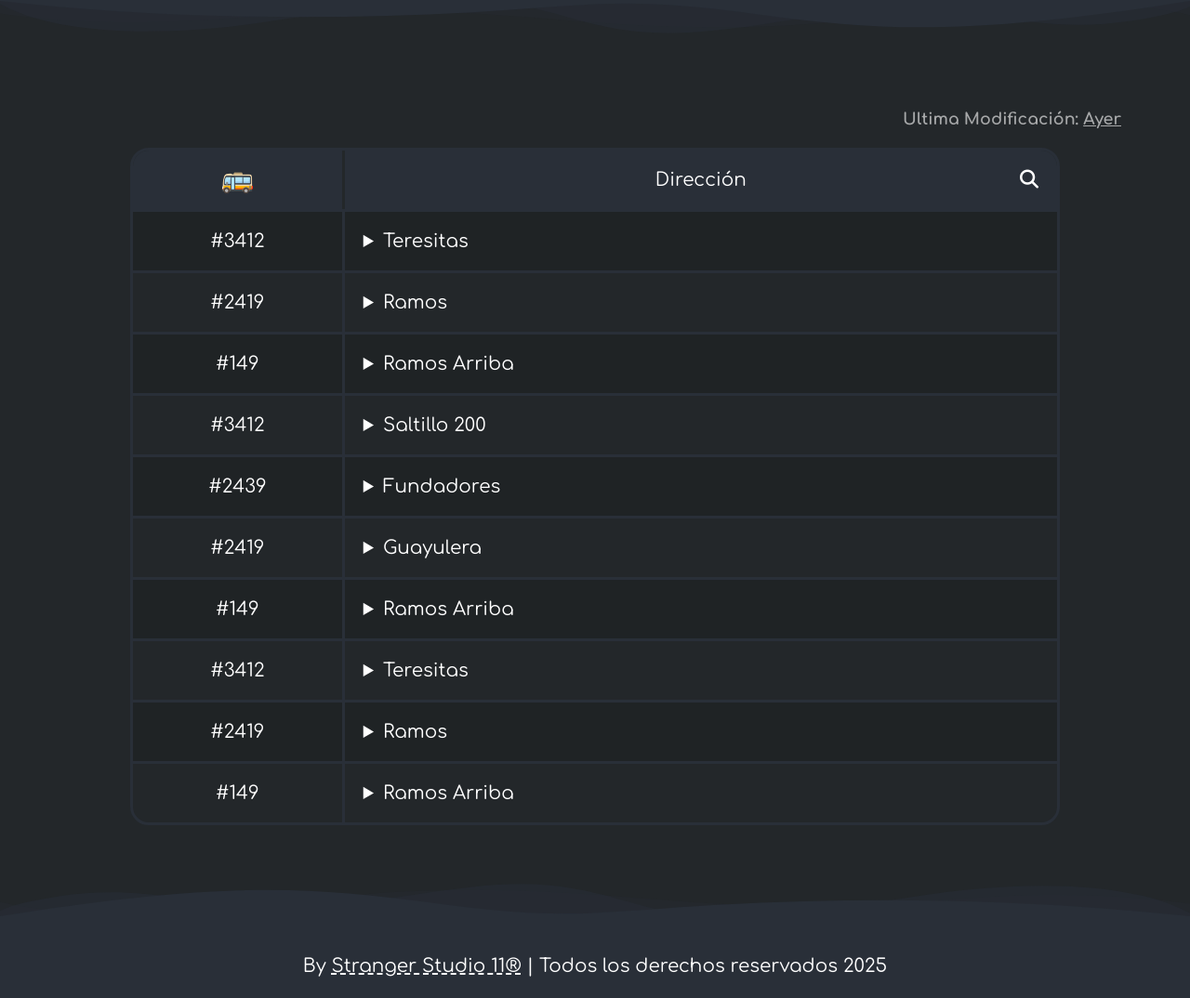
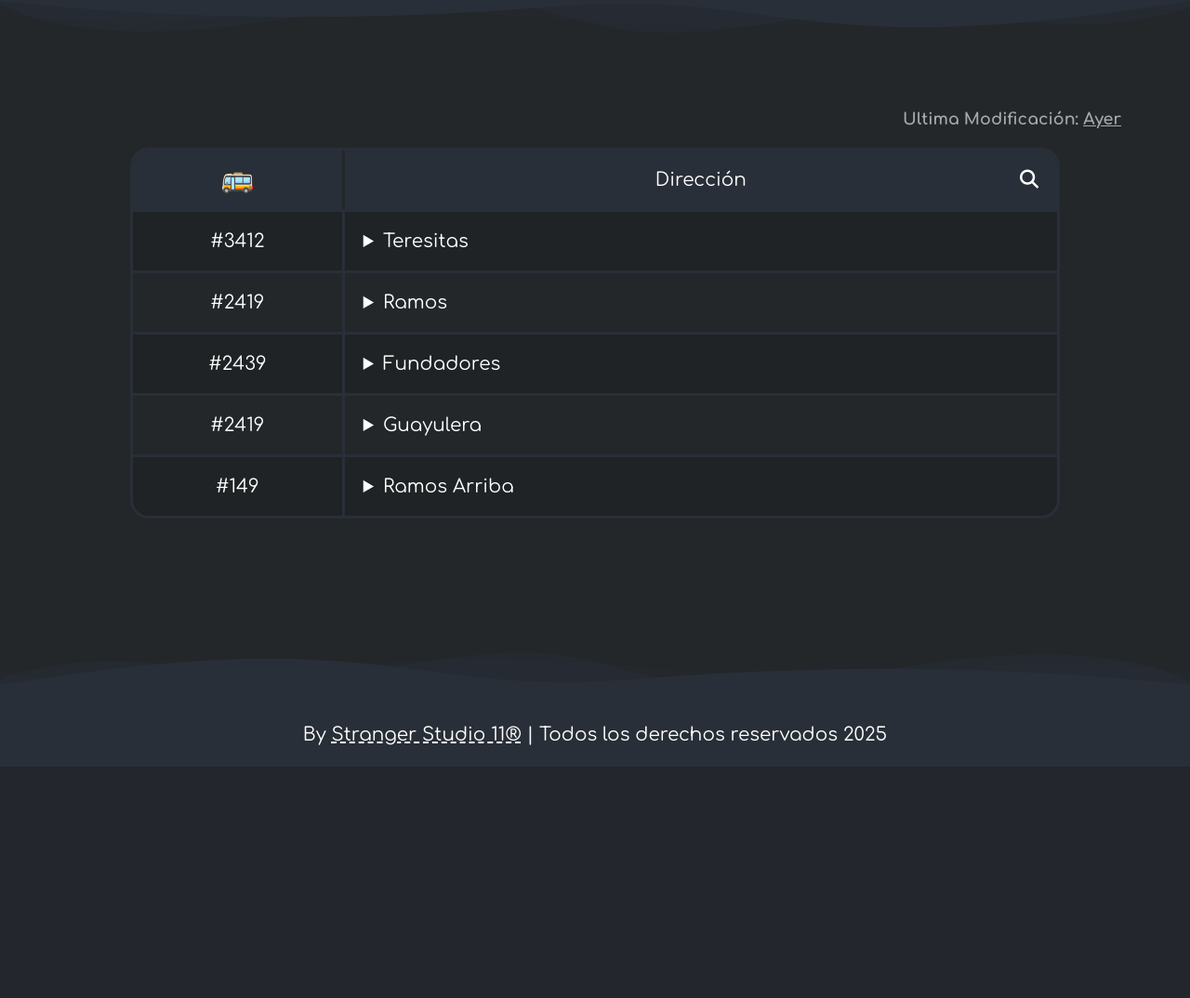
Before and after one commit to Stranger11ac/UTCRutas, a PHP site: page / in a window 1280 px wide. Shown: the part 109-1183 px from the top of the page at 93% size. After the commit the page ends 911 px from the top, so only its background shows below. Run offline with PHP 8.4, Linux system fonts and the light colour scheme; some libraries are stand-ins or nearby versions.

Commit message:
Update index.php

```diff
--- a/index.php
+++ b/index.php
@@ -72,20 +72,6 @@
                         </details>
                     </div>
                     <div class="table_custom-row">
-                        <div class="table-c1">#149</div>
-                        <details class="table-c2">
-                            <summary>Ramos Arriba</summary>
-                            <p>Todas las colonias que salen de ramos y tambien el centro.</p>
-                        </details>
-                    </div>
-                    <div class="table_custom-row">
-                        <div class="table-c1">#3412</div>
-                        <details class="table-c2">
-                            <summary>Saltillo 200</summary>
-                            <p>saltillo teresitas, pasa por el centro centro.</p>
-                        </details>
-                    </div>
-                    <div class="table_custom-row">
                         <div class="table-c1">#2439</div>
                         <details class="table-c2">
                             <summary>Fundadores</summary>
@@ -96,27 +82,6 @@
                         <div class="table-c1">#2419</div>
                         <details class="table-c2">
                             <summary>Guayulera</summary>
-                            <p>Ramos teresitas, pasa por el centro centro abajo.</p>
-                        </details>
-                    </div>
-                    <div class="table_custom-row">
-                        <div class="table-c1">#149</div>
-                        <details class="table-c2">
-                            <summary>Ramos Arriba</summary>
-                            <p>Todas las colonias que salen de ramos y tambien el centro.</p>
-                        </details>
-                    </div>
-                    <div class="table_custom-row">
-                        <div class="table-c1">#3412</div>
-                        <details class="table-c2">
-                            <summary>Teresitas</summary>
-                            <p>saltillo teresitas, pasa por el centro centro.</p>
-                        </details>
-                    </div>
-                    <div class="table_custom-row">
-                        <div class="table-c1">#2419</div>
-                        <details class="table-c2">
-                            <summary>Ramos</summary>
                             <p>Ramos teresitas, pasa por el centro centro abajo.</p>
                         </details>
                     </div>
```
